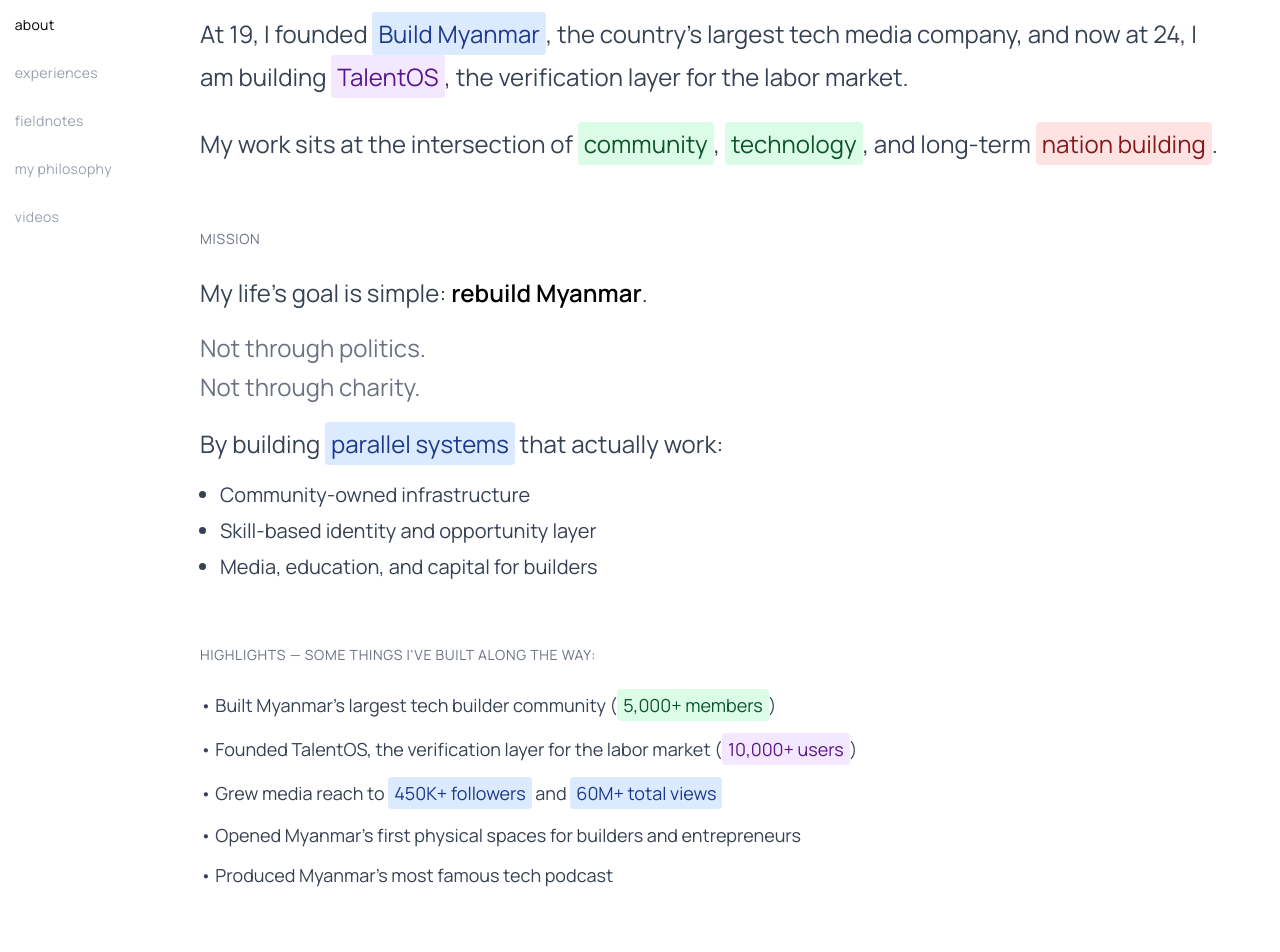
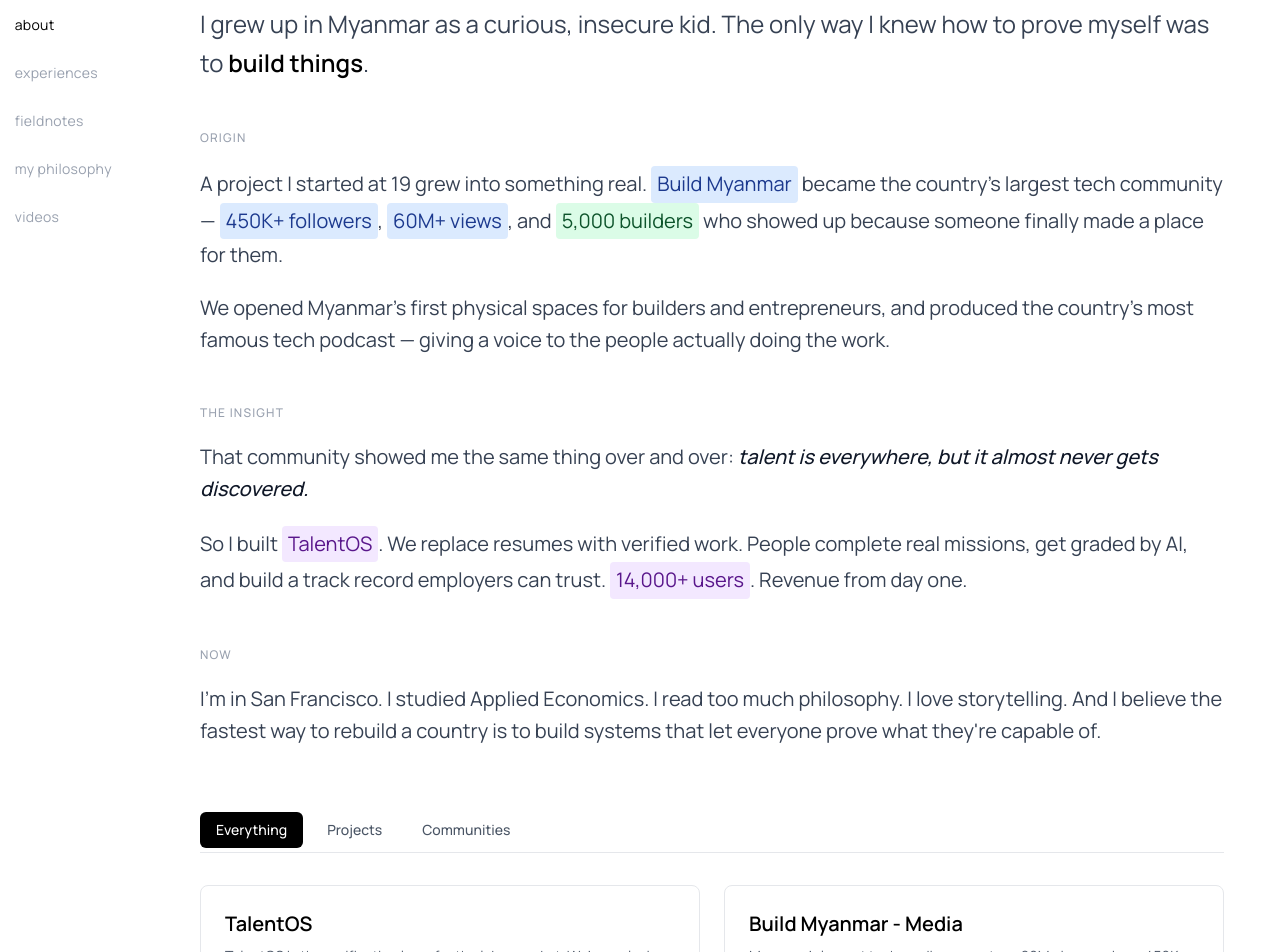
Before and after one commit to Asura2222/personalsite2026, a Next.js app in the folder personal-website/: page / in a window 1280 px wide. Shown: the part 280-1232 px from the top of the page. Built offline with nearby package versions, Linux system fonts and the light colour scheme.

Commit message:
Update hero section with narrative flow, remove TalentHunt from projects

```diff
--- a/personal-website/app/page.tsx
+++ b/personal-website/app/page.tsx
@@ -66,56 +66,54 @@
         </div>
       </header>
 
-      {/* Bio Section */}
-      <section className="mb-16">
-        <h2 className="text-3xl font-bold mb-6 text-black">
+      {/* Hero Tagline */}
+      <section className="mb-12">
+        <h2 className="text-3xl font-bold mb-4 text-black">
           Philosopher. Buddhist. Builder.
         </h2>
-
         <p className="text-xl leading-relaxed text-gray-700 md:text-2xl">
-          At 19, I founded <Highlight color="blue">Build Myanmar</Highlight>, the country&apos;s largest tech media company, and now at 24, I am building <Highlight color="purple">TalentOS</Highlight>, the verification layer for the labor market.
-        </p>
-        <p className="mt-6 text-xl leading-relaxed text-gray-700 md:text-2xl">
-          My work sits at the intersection of <Highlight color="green">community</Highlight>, <Highlight color="green">technology</Highlight>, and long-term <Highlight color="red">nation building</Highlight>.
+          I grew up in Myanmar as a curious, insecure kid. The only way I knew how to prove myself was to <span className="font-semibold text-black">build things</span>.
         </p>
       </section>
 
-      {/* Mission Section */}
-      <section className="mb-16">
-        <h2 className="mb-6 text-sm uppercase tracking-wider text-gray-500">
-          Mission
-        </h2>
-        <div className="text-xl leading-relaxed text-gray-700 md:text-2xl space-y-4">
+      {/* Origin — Build Myanmar */}
+      <section className="mb-12">
+        <h3 className="mb-5 text-xs uppercase tracking-widest text-gray-400 font-medium">
+          Origin
+        </h3>
+        <div className="space-y-5 text-lg leading-relaxed text-gray-700 md:text-xl">
           <p>
-            My life&apos;s goal is simple: <span className="font-semibold text-black">rebuild Myanmar</span>.
-          </p>
-          <p className="text-gray-500">
-            Not through politics.<br />
-            Not through charity.
+            A project I started at 19 grew into something real. <Highlight color="blue">Build Myanmar</Highlight> became the country&apos;s largest tech community &mdash; <Highlight color="blue">450K+ followers</Highlight>, <Highlight color="blue">60M+ views</Highlight>, and <Highlight color="green">5,000 builders</Highlight> who showed up because someone finally made a place for them.
           </p>
           <p>
-            By building <Highlight color="blue">parallel systems</Highlight> that actually work:
+            We opened Myanmar&apos;s first physical spaces for builders and entrepreneurs, and produced the country&apos;s most famous tech podcast &mdash; giving a voice to the people actually doing the work.
           </p>
-          <ul className="list-disc pl-5 space-y-2 mt-4 text-lg md:text-xl">
-            <li>Community-owned infrastructure</li>
-            <li>Skill-based identity and opportunity layer</li>
-            <li>Media, education, and capital for builders</li>
-          </ul>
         </div>
       </section>
 
-      {/* Highlights Section */}
+      {/* The Insight */}
+      <section className="mb-12">
+        <h3 className="mb-5 text-xs uppercase tracking-widest text-gray-400 font-medium">
+          The Insight
+        </h3>
+        <p className="text-lg leading-relaxed text-gray-700 md:text-xl">
+          That community showed me the same thing over and over: <span className="italic font-medium text-gray-900">talent is everywhere, but it almost never gets discovered.</span>
+        </p>
+        <div className="mt-5 space-y-5 text-lg leading-relaxed text-gray-700 md:text-xl">
+          <p>
+            So I built <Highlight color="purple">TalentOS</Highlight>. We replace resumes with verified work. People complete real missions, get graded by AI, and build a track record employers can trust. <Highlight color="purple">14,000+ users</Highlight>. Revenue from day one.
+          </p>
+        </div>
+      </section>
+
+      {/* Now */}
       <section className="mb-16">
-        <h2 className="mb-6 text-sm uppercase tracking-wider text-gray-500">
-          Highlights &mdash; Some things I&apos;ve built along the way:
-        </h2>
-        <ul className="space-y-3 text-lg text-gray-700">
-          <li>• Built Myanmar&apos;s largest tech builder community (<Highlight color="green">5,000+ members</Highlight>)</li>
-          <li>• Founded TalentOS, the verification layer for the labor market (<Highlight color="purple">10,000+ users</Highlight>)</li>
-          <li>• Grew media reach to <Highlight color="blue">450K+ followers</Highlight> and <Highlight color="blue">60M+ total views</Highlight></li>
-          <li>• Opened Myanmar&apos;s first physical spaces for builders and entrepreneurs</li>
-          <li>• Produced Myanmar&apos;s most famous tech podcast</li>
-        </ul>
+        <h3 className="mb-5 text-xs uppercase tracking-widest text-gray-400 font-medium">
+          Now
+        </h3>
+        <p className="text-lg leading-relaxed text-gray-700 md:text-xl">
+          I&apos;m in San Francisco. I studied Applied Economics. I read too much philosophy. I love storytelling. And I believe the fastest way to rebuild a country is to build systems that let everyone prove what they&apos;re capable of.
+        </p>
       </section>
 
       {/* Project Grid */}
--- a/personal-website/components/sections/project-grid.tsx
+++ b/personal-website/components/sections/project-grid.tsx
@@ -14,13 +14,7 @@
     category: "project" as const,
     href: "https://www.talentosapp.com/",
   },
-  {
-    id: 101,
-    title: "TalentHunt",
-    description: "Hire the top 1% of Myanmar talent. Verified skills. Real work. Ready to deploy.",
-    category: "project" as const,
-    href: "https://www.talenthunt.so/",
-  },
+
   {
     id: 2,
     title: "Build Myanmar - Media",
```
